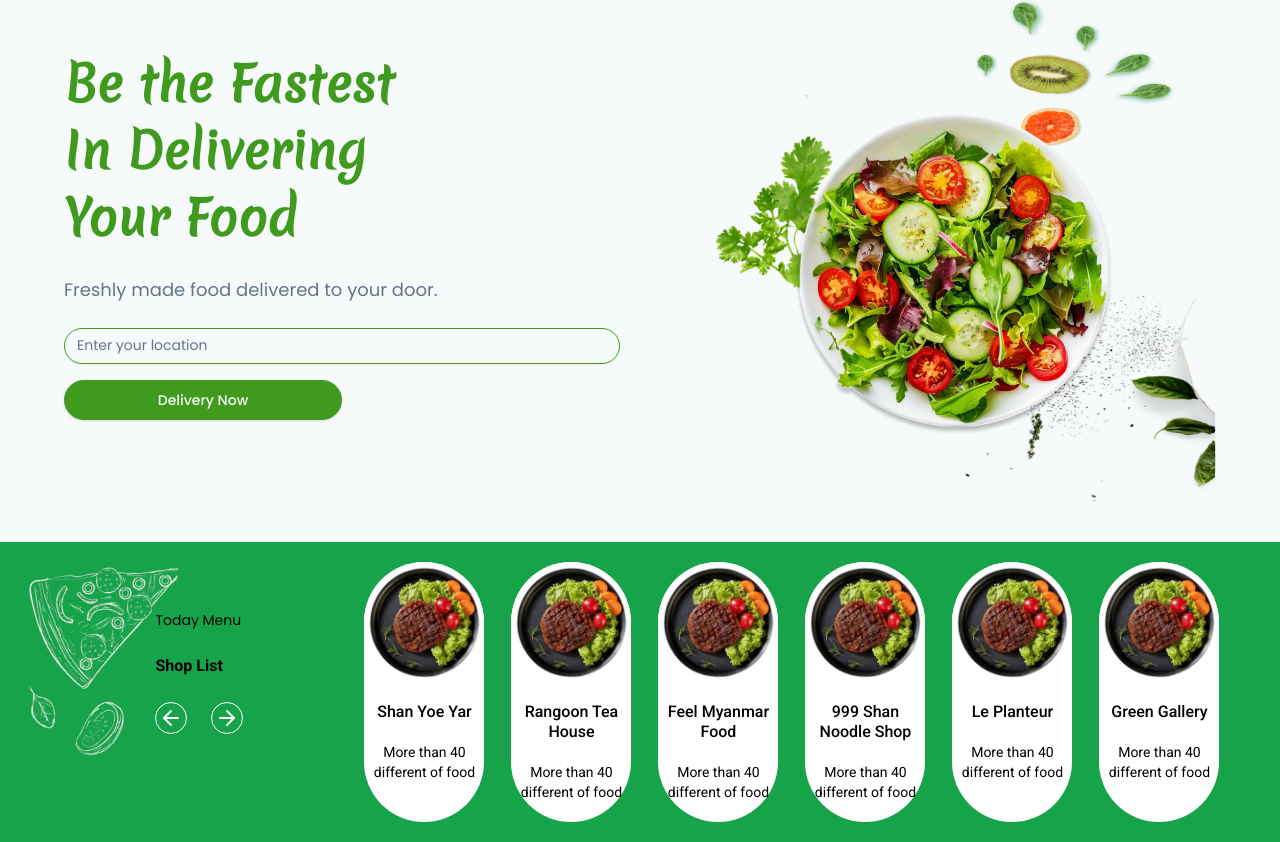
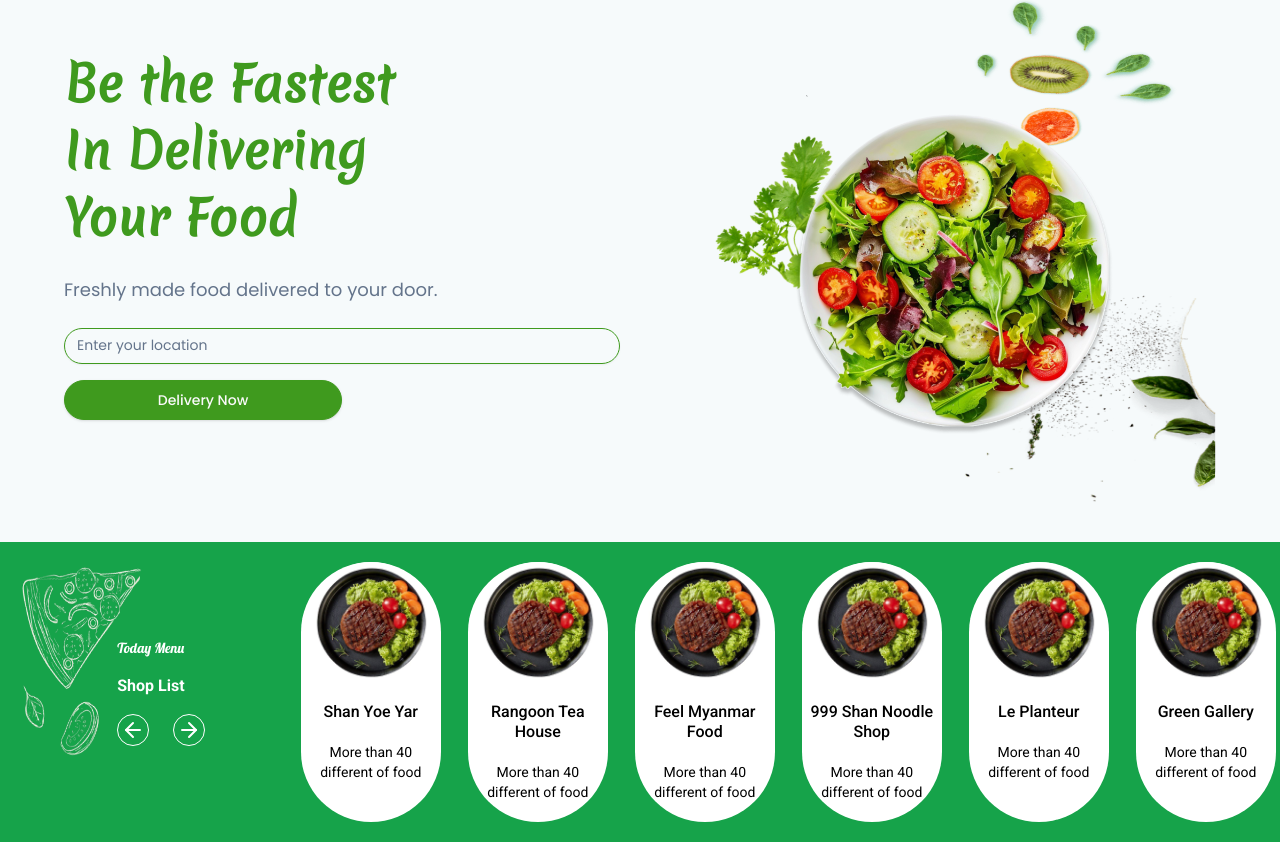
Before and after one commit to one-project-one-month/food-ordering-system-react, a React (Vite) app: page / in a window 1280 px wide. Shown: the part 148-990 px from the top of the page. Built offline with nearby package versions, Linux system fonts and the light colour scheme.

Commit message:
modify slider width

```diff
--- a/src/components/shopList/ShopList.tsx
+++ b/src/components/shopList/ShopList.tsx
@@ -1,52 +1,72 @@
 import { Link } from "react-router-dom"
 import { restaurants } from "../../data/restaurant"
-import ShopListPagination from "./ShopListPagination"
-import { useState } from "react"
+import { useRef} from "react"
+import {ArrowLeft,ArrowRight} from "lucide-react"
 
 const ShopList = () => {
+  // const [currentPage,setCurrentPage] = useState(1)
 
-  const [currentPage,setCurrentPage] = useState(1)
+  // const listPerPage = 6
+  // const lastIndex = listPerPage * currentPage
+  // const firstIndex = lastIndex - listPerPage
+const scrollRef = useRef<HTMLDivElement | null>(null);
+const itemRef = useRef<HTMLAnchorElement | null>(null);
 
-  const listPerPage = 6
-  const lastIndex = listPerPage * currentPage
-  const firstIndex = lastIndex - listPerPage
+  const scrollLeft = () => {
+    if (scrollRef.current && itemRef.current) {
+      const itemWidth = itemRef.current.offsetWidth + 20;
+      scrollRef.current.scrollBy({ left: -itemWidth, behavior: "smooth" });
+    }
+  };
 
+  const scrollRight = () => {
+    if (scrollRef.current && itemRef.current) {
+      const itemWidth = itemRef.current.offsetWidth + 20;
+      scrollRef.current.scrollBy({ left: itemWidth, behavior: "smooth" });
+    }
+  };
 
-  const shops = restaurants?.slice(firstIndex,lastIndex)
-  const totalPages = Math.ceil(restaurants.length/listPerPage)
-
-
+  const shops = restaurants;
+  // const shops = restaurants?.slice(firstIndex,lastIndex)
+  // const totalPages = Math.ceil(restaurants.length/listPerPage)
 
   return (
-    <div className="h-[300px] bg-green-600 w-full flex gap-[80px]">
+    <div className="w-full bg-green-600 ">
+      <div className="h-[300px] container flex gap-[80px]">
         <div className="text-white flex">
           <div className="">
             <img className="w-[183.463px] h-[224.52px] -rotate-[2.787deg]" src="src/assets/shopListImg/95edf7769844c677545e30dea49f91ca20232a6a.png" alt="" />
           </div>
 
-        <div className="w-[122px] h-[124px]  mt-[68px] -ms-7 z-0 flex flex-col justify-between ">
-          <h4 className="text-sm">Today Menu</h4>
-          <h2 className="text-base font-semibold font-sans">Shop List</h2>
-          <ShopListPagination
+          <div className="w-[122px] -ms-7 z-0 flex flex-col justify-center gap-4">
+            <h4 className="text-sm font-lobster text-white">Today Menu</h4>
+            <h2 className="text-base font-semibold text-white font-sans">Shop List</h2>
+            {/* <ShopListPagination
               currentPage={currentPage}
               setCurrentPage={setCurrentPage}
-            totalPages={totalPages} />
+              totalPages={totalPages} /> */}
+              <div className="flex gap-[24px]">
+                <button onClick={scrollLeft} className="flex justify-center items-center border border-white rounded-full w-8 h-8 hover:bg-white hover:text-green-700 "><ArrowLeft /></button>
+                <button onClick={scrollRight} className="flex justify-center items-center border border-white rounded-full w-8 h-8 hover:bg-white hover:text-green-700 "><ArrowRight/></button>
               </div>
           </div>
-
+        </div>
         {/* shopList */}
-
-      <div className=" h-[260px] self-center flex gap-5 ">
-        {shops.map(restaurant=><Link to={`/restaurant/${restaurant.name}`}
+        <div ref={scrollRef}
+        className="h-[260px] self-center flex overflow-x-auto snap-x snap-mandatory scroll-smooth no-scrollbar transition-all duration-500"
+        style={{width: '100%', gap: '20px'}}
+        >
+          {shops.map((restaurant,index)=><Link to={`/restaurant/${restaurant.name}` }
             key={restaurant.id}
-          className=" font-sans w-[120px] bg-white flex-col items-center ms-[7px]  pb-[30px] rounded-full
+            ref={index === 0 ? itemRef : null }
+            className="font-sans w-[140px] min-w-[140px] bg-white flex-col items-center ms-[7px]  pb-[30px] rounded-full
                       flex gap-5 text-black"
             >
               <img className="w-[120px] h-[120px] rounded-full" src={restaurant.img} alt="" />
-            <h3 className="leading-5 text-base text-center font-sans font-medium">{restaurant.name}</h3>
-            <p className="leading-5 text-center font-light text-sm">More than 40 different of food</p>
+              <h3 className="leading-5 text-base text-center px-2 font-sans font-medium">{restaurant.name}</h3>
+              <p className="leading-5 text-center font-light px-2 text-sm">More than 40 different of food</p>
           </Link>)}
-
+        </div>
       </div>
     </div>
   )
--- a/src/index.css
+++ b/src/index.css
@@ -160,3 +160,11 @@
   height: 100vh;
   width: 100wh;
 }
+.no-scrollbar {
+  scrollbar-width: none;
+  -ms-overflow-style: none;
+}
+
+.no-scrollbar::-webkit-scrollbar {
+  display: none;
+}
```
Lines whose indentation alone changed are shown as unchanged.
